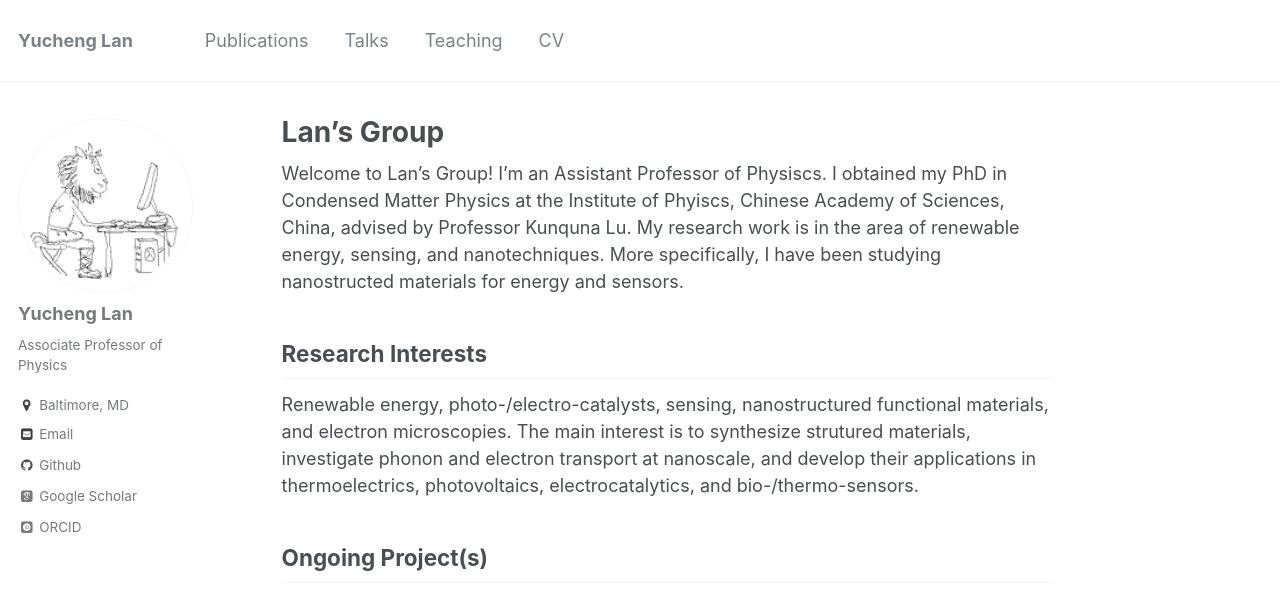
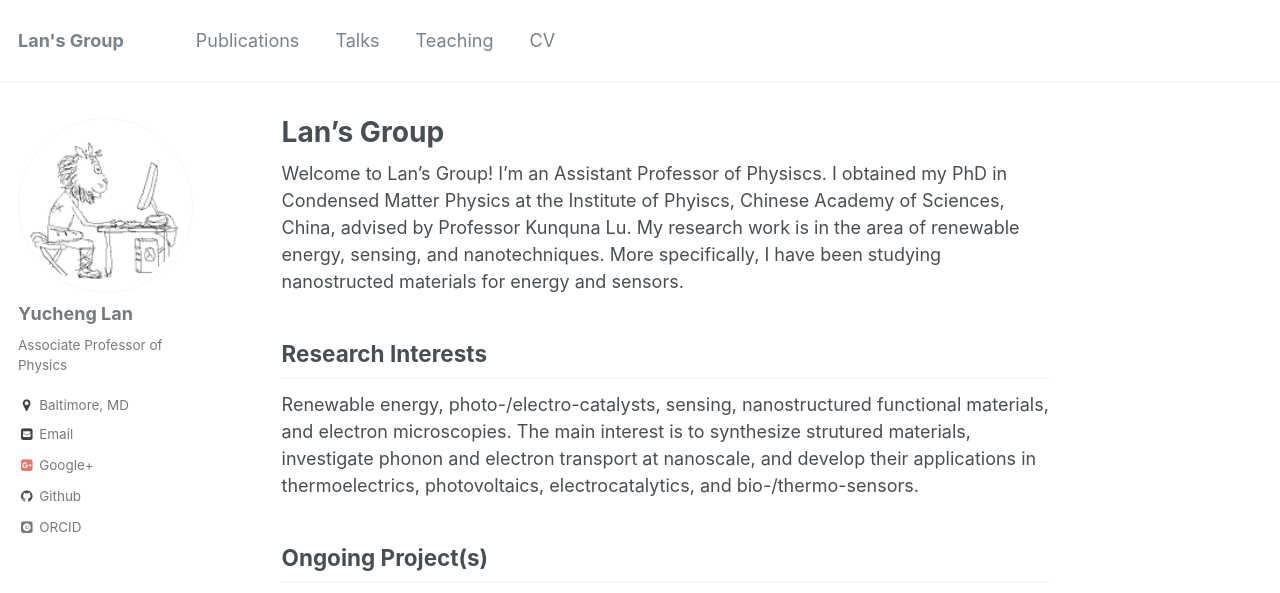
Before and after one commit to yuchenglan/LanGroup, a Jekyll site: the page built from _pages/about.md, in a window 1280 px wide and 1015 px high. Shown: the top 593 px of the window. Built offline with Jekyll 4.4.1, drawn with Linux system fonts in a browser that asks for light colours; some web fonts are replaced.

Commit message:
Update _config.yml

```diff
--- a/_config.yml
+++ b/_config.yml
@@ -7,7 +7,7 @@
 
 # Site Settings
 locale                   : "en-US"
-title                    : "Yucheng Lan"
+title                    : "Lan's Group"
 title_separator          : "-"
 name                     : &name "Shun Liu"
 description              : &description "personal description"
@@ -84,7 +84,7 @@ author:
   bio              : "Associate Professor of Physics"
   location         : "Baltimore, MD"
   employer         :
-  googlescholar    : "https://scholar.google.com/citations?user=xtJ-O98AAAAJ&hl=en"
+  googlescholar    : #"https://scholar.google.com/citations?user=xtJ-O98AAAAJ&hl=en"
   email            : "yclan2013@gmail.com"
   uri              :
   bitbucket        :
@@ -94,7 +94,7 @@ author:
   facebook         :
   foursquare       :
   github           : "academicpages"
-  google_plus      :
+  google_plus      : "https://scholar.google.com/citations?user=xtJ-O98AAAAJ&hl=en"
   keybase          :
   instagram        :
   lastfm           :
```
